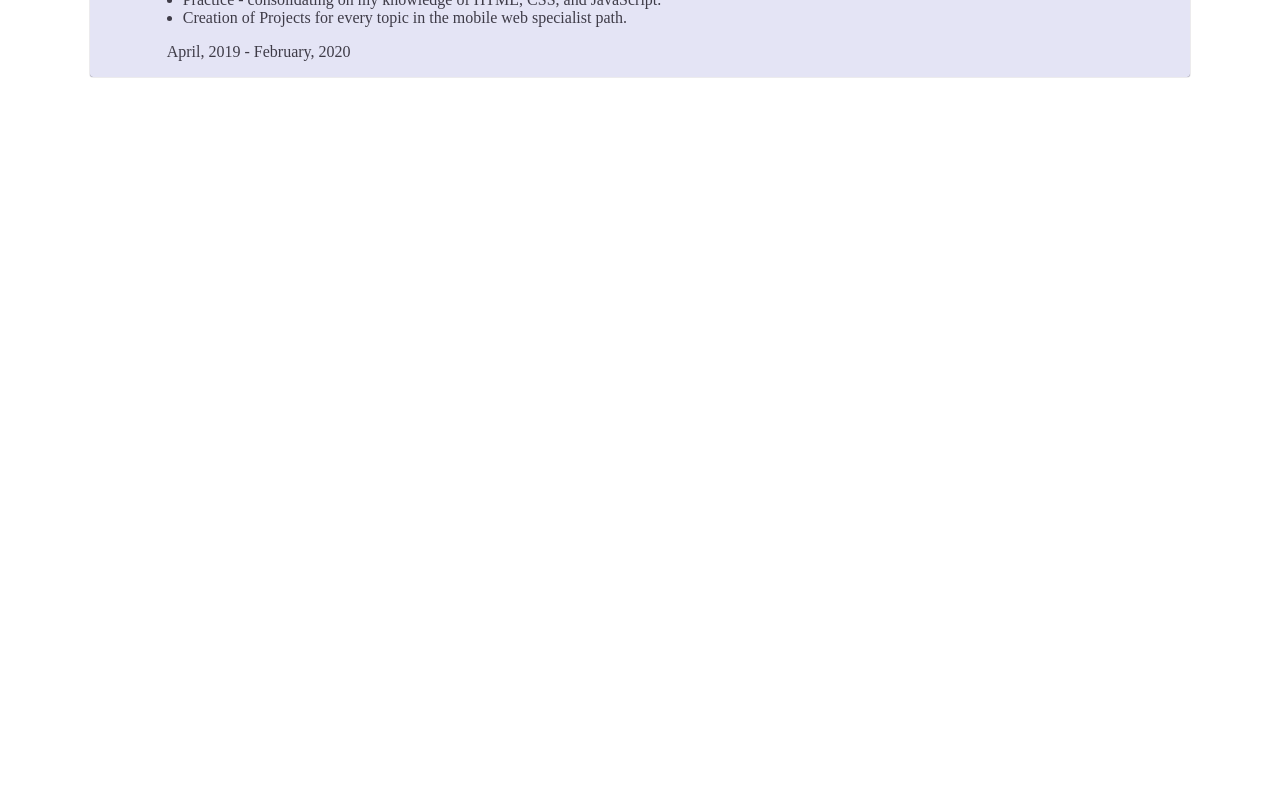
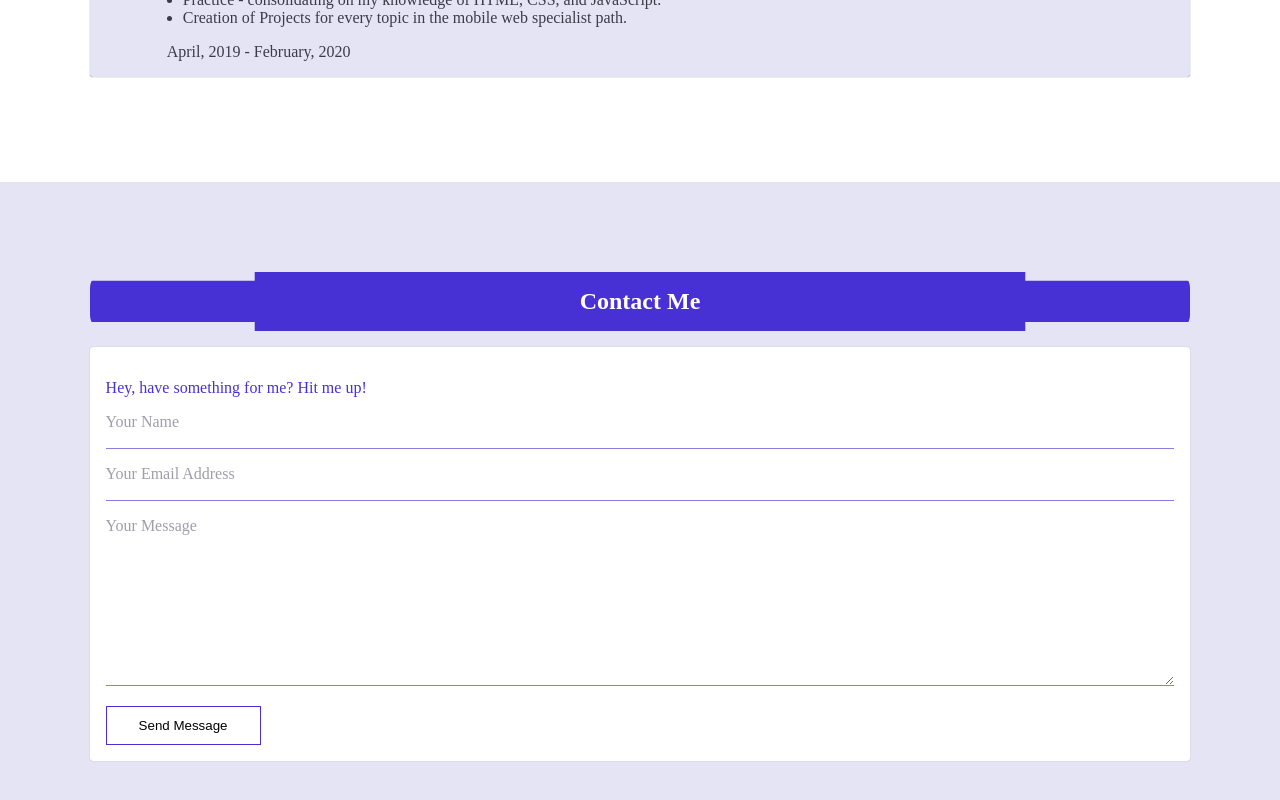
Before and after one commit to PaulOnyekwelu/paulonyekwelu.github.io, a React (Create React App) app: page / in a window 1280 px wide. Shown: the part 3858-4658 px from the top of the page. Before the commit the page ends 4040 px from the top, so only its background shows below. Built offline with nearby package versions, Linux system fonts and the light colour scheme.

Commit message:
designing of contact component

```diff
--- a/src/App.js
+++ b/src/App.js
@@ -5,6 +5,7 @@ import AboutMe from './components/about';
 import Skills from './components/skills';
 import Projects from './components/projects';
 import Experience from './components/experience';
+import Contact from './components/contact';
 
 function App() {
   return (
@@ -14,6 +15,7 @@ function App() {
       <Skills />
       <Projects />
       <Experience />
+      <Contact />
     </main>
   );
 }
--- a/src/components/contact/contact.style.scss
+++ b/src/components/contact/contact.style.scss
@@ -0,0 +1,73 @@
+.contact{
+    padding: 7%;
+    width: 86%;
+    background: rgb(228, 228, 245);
+
+    .contact-title{
+        font-size: 1.5rem;
+        margin-bottom: 1rem;
+        background: rgb(72,49,212);
+        color: white;
+        padding: 1rem;
+        text-align: center;
+        clip-path: polygon(0% 15%, 15% 15%, 15% 0%, 85% 0%, 85% 15%, 100% 15%, 100% 85%, 85% 85%, 85% 100%, 15% 100%, 15% 85%, 0% 85%);
+        border-radius: 1rem;
+    }
+
+    .contact-me{
+        background: white;
+        color:rgb(161, 157, 172);
+        padding: 1rem;
+        -moz-box-shadow:0 0 1px;
+        -webkit-box-shadow: 0 0 1px;
+        box-shadow: 0 0 1px;
+        border-radius: 0.2rem;
+
+        .contact-intro{
+            color: rgb(72,49,212);
+            padding: 1rem 0;
+        }
+
+        .contact-form{
+            width: 100%;
+
+            .form-item{
+                border:none;
+                border-bottom: 1px solid rgb(139, 126, 224);
+                margin-bottom: 1rem;
+                width: 100%;
+
+                &:focus{
+                    // border: none;
+                    outline: none;
+                }
+            }
+
+            .submit{
+                border: 1px solid rgb(72,49,212);
+                padding: 0.7rem 2rem;
+                background: rgb(255, 255, 255);
+                margin: 0 auto;
+
+                &:active{
+                    animation: fadeIn 5s ease;
+                    background:rgb(72,49,212);
+                    color: white;
+                }
+            }
+
+        }
+    }
+}
+
+@keyframes fadeIn {
+    0% {
+        transform: translateX(-45deg);
+    }
+    50% {
+        transform: translateX(-25deg);
+    }
+    100%{
+        transform: translateX(0deg);
+    }
+}
--- a/src/components/contact/index.jsx
+++ b/src/components/contact/index.jsx
@@ -1,8 +1,25 @@
 import React from 'react';
+
+import './contact.style.scss';
 
 const Contact = () => {
     return (
-        <section></section>
+        <section className="contact">
+            <h2 className="contact-title">Contact Me</h2>
+            <div className="contact-me">
+                <p className="contact-intro">Hey, have something for me? Hit me up!</p>
+                <form action="" className="contact-form">
+                    <label htmlFor="fname">Your Name</label><br/>
+                    <input type="text" id="fname" name="fname" min="4" className="form-item" autoComplete="fname" required /> <br/>
+                    <label htmlFor="email">Your Email Address</label><br/>
+                    <input type="email" id="email" name="email" className="form-item" autoComplete="email" required /><br/>
+                    <label htmlFor="message">Your Message</label><br/>
+                    <textarea name="message" id="message" cols="30" rows="10" className="form-item"></textarea><br/>
+                    <button type="submit" className="submit" >Send Message</button>
+                </form>
+            </div>
+
+        </section>
     )
 }
 
```
